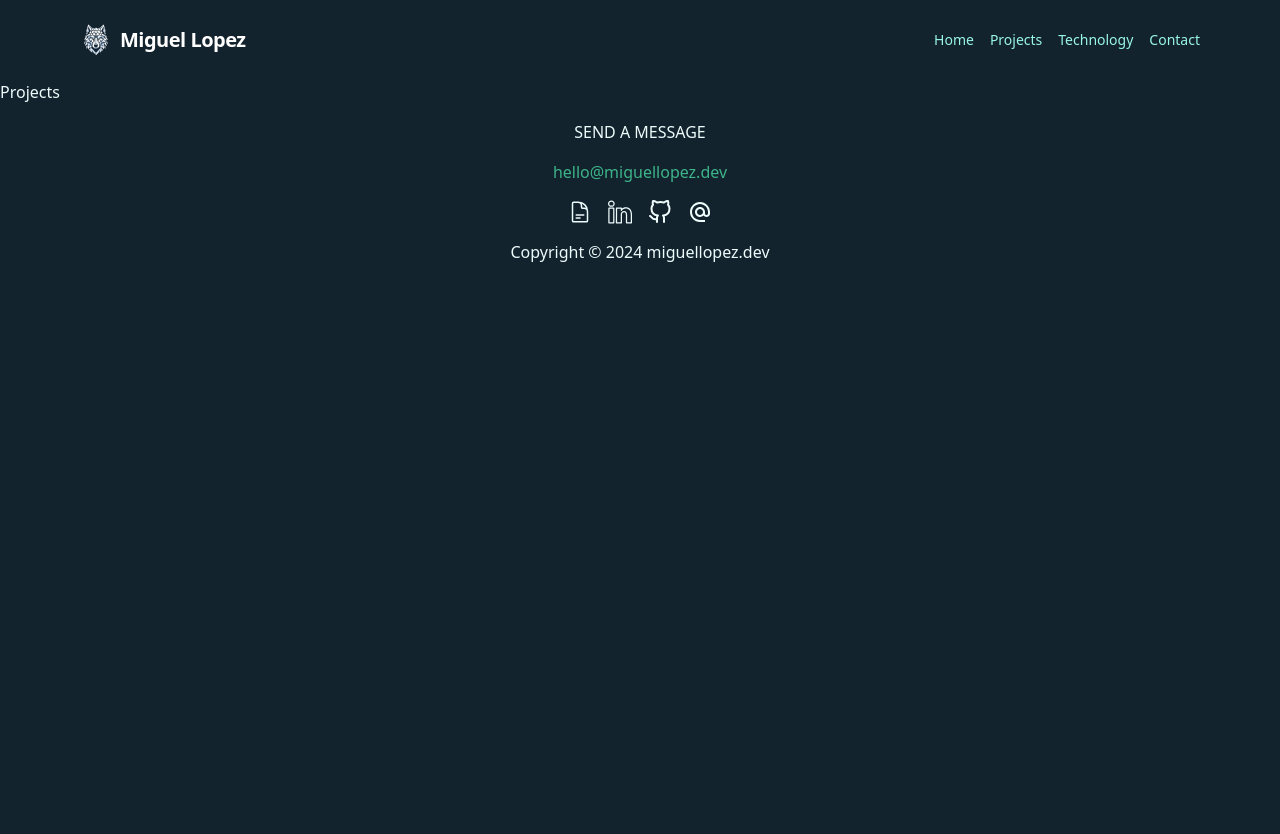
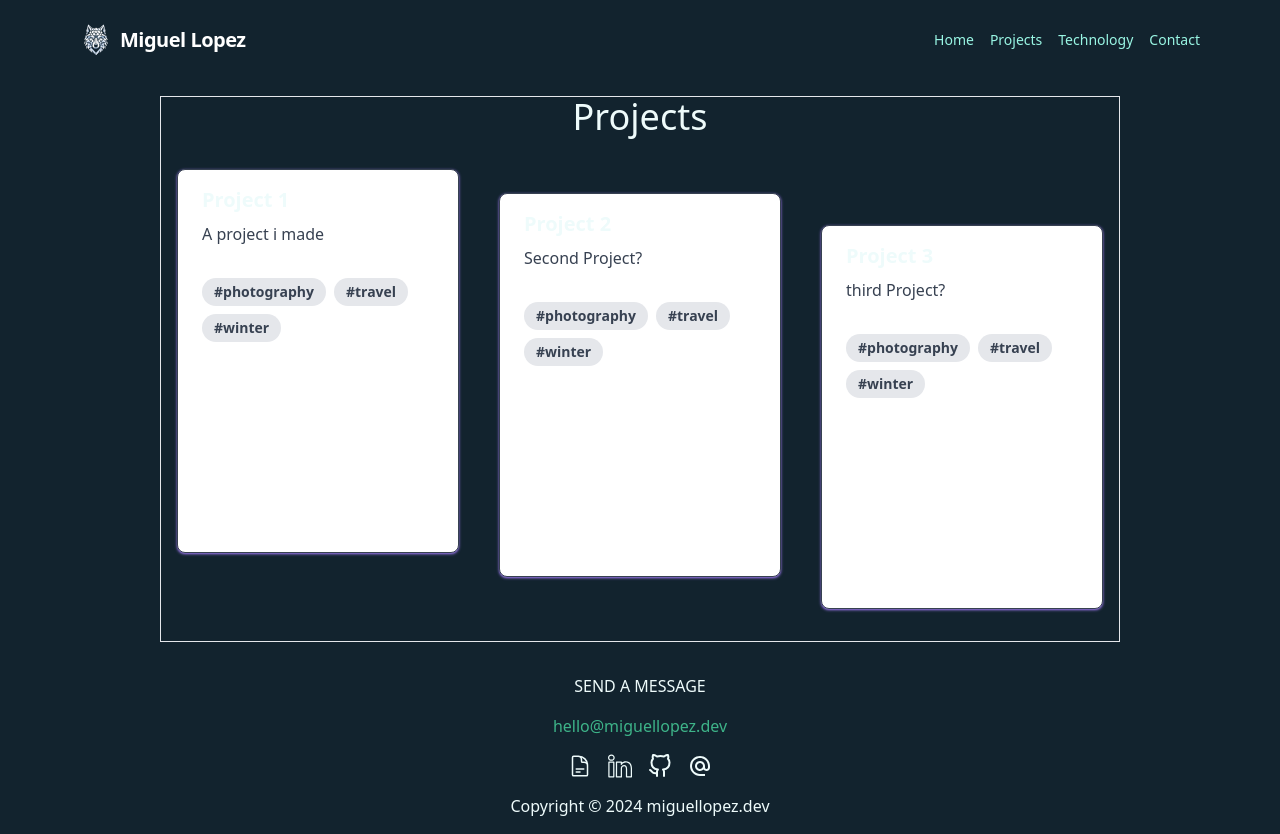
Before and after one commit to miguellopez-dev/miguellopez.dev, a Next.js app: page /projects in a window 1280 px wide. Before the commit the page ends 800 px from the top, so only its background shows below. Built offline with nearby package versions, Linux system fonts and the light colour scheme.

Commit message:
Create Card component nad insert sample into Projects

```diff
--- a/app/projects/page.tsx
+++ b/app/projects/page.tsx
@@ -1,7 +1,22 @@
+import Card from '@/components/Card';
+
 export default function ProjectsPage() {
     return (
-        <main>
-            <h1>Projects</h1>
+        <main className='w-3/4 m-auto my-4 border '>
+            <h1 className='text-center text-4xl'>Projects</h1>
+            <div className='my-4 p-4  flex flex-wrap lg:grid lg:grid-flow-col lg:gap-10'>
+                <Card title='Project 1' description='A project i made' />
+                <Card
+                    className='mt-6'
+                    title='Project 2'
+                    description='Second Project?'
+                />
+                <Card
+                    className='mt-14'
+                    title='Project 3'
+                    description='third Project?'
+                />
+            </div>
         </main>
     );
 }
--- /dev/null
+++ b/components/Card/index.tsx
@@ -0,0 +1,32 @@
+interface Props {
+    title: string;
+    description: string;
+    imageUrl?: string;
+    className?: string;
+}
+
+const Card = ({ title, description, imageUrl, className }: Props) => {
+    return (
+        <div
+            className={`max-w-xs lg:h-96 border border-gray-700 rounded-lg overflow-hidden shadow shadow-mediumPurple hover:shadow-lg bg-white ${className}`}
+        >
+            <div className='px-6 py-4'>
+                <div className='font-bold text-xl mb-2'>{title}</div>
+                <p className='text-gray-700 text-base'>{description}</p>
+            </div>
+            <div className='px-6 pt-4 pb-2'>
+                <span className='inline-block bg-gray-200 rounded-full px-3 py-1 text-sm font-semibold text-gray-700 mr-2 mb-2'>
+                    #photography
+                </span>
+                <span className='inline-block bg-gray-200 rounded-full px-3 py-1 text-sm font-semibold text-gray-700 mr-2 mb-2'>
+                    #travel
+                </span>
+                <span className='inline-block bg-gray-200 rounded-full px-3 py-1 text-sm font-semibold text-gray-700 mr-2 mb-2'>
+                    #winter
+                </span>
+            </div>
+        </div>
+    );
+};
+
+export default Card;
```
